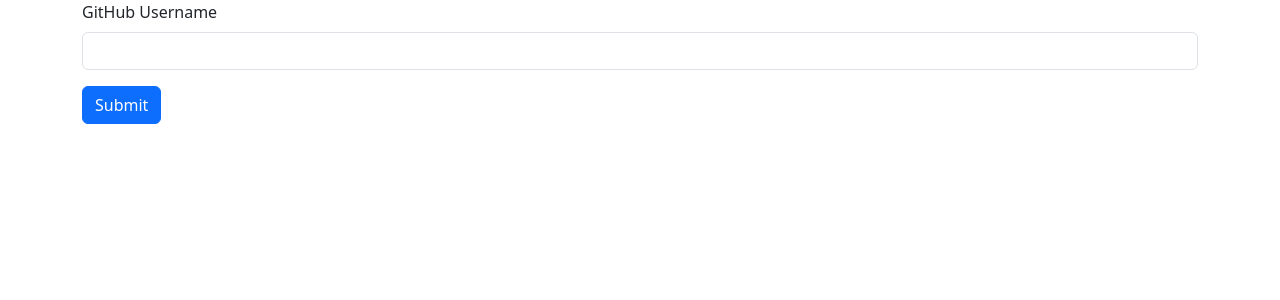
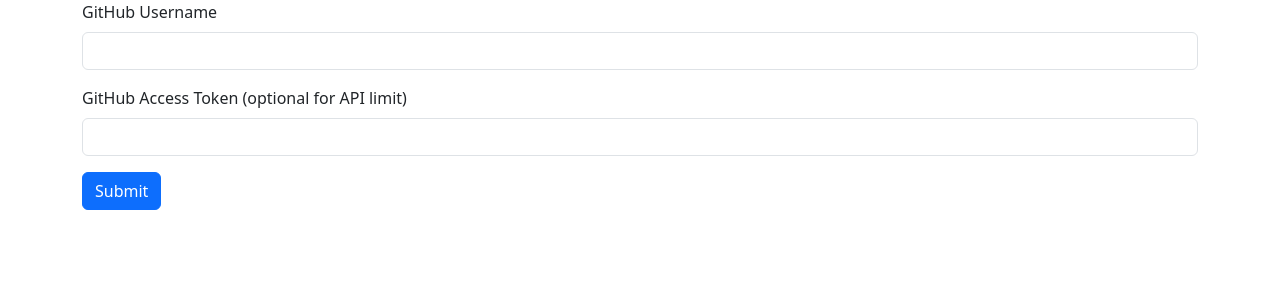
Before and after one commit to soheildeb/GitHubStalker, a Django app: page / in a window 1280 px wide. Shown: the part 72-372 px from the top of the page. Run offline with Django 5.2, Linux system fonts and the light colour scheme.

Commit message:
remove hard code access token adding field for optional access token fix bug when user doesn't exist

```diff
--- a/GitHubStalker/GitHubStalker/settings.py
+++ b/GitHubStalker/GitHubStalker/settings.py
@@ -24,8 +24,8 @@
 
 # SECURITY WARNING: don't run with debug turned on in production!
 DEBUG = True
+# ALLOWED_HOSTS = ['127.0.0.1', 'localhost']
 
-ALLOWED_HOSTS = []
 
 
 # Application definition
--- a/GitHubStalker/contribution_traker/templates/index.html
+++ b/GitHubStalker/contribution_traker/templates/index.html
@@ -14,16 +14,26 @@
         <label for="githubUsername" class="form-label">GitHub Username</label>
         <input type="text" class="form-control" id="githubUsername" required>
     </div>
+    <div class="mb-3">
+        <label for="githubUsername" class="form-label">GitHub Access Token (optional for API limit)</label>
+        <input type="text" class="form-control" id="githubAccessToken">
+    </div>
     <button type="submit" class="btn btn-primary">Submit</button>
 </form>
 <script>
     function redirectToContributions(event) {
-        event.preventDefault(); // جلوگیری از ارسال فرم
-        let inputValue = document.getElementById("githubUsername").value.trim();
-        if (inputValue) {
-            window.location.href = `./contributions/${inputValue}`;
+    event.preventDefault();
+    let userName = document.getElementById("githubUsername").value.trim();
+    let accessToken = document.getElementById("githubAccessToken").value.trim();
+    if (userName) {
+        if (accessToken) {
+            window.location.href = `./contributions/${userName}/${accessToken}`;
+        }
+        else {
+            window.location.href = `./contributions/${userName}`;
         }
     }
+}
 </script>
 {% endblock %}
 <title>GitHubStalker</title>
--- a/GitHubStalker/contribution_traker/urls.py
+++ b/GitHubStalker/contribution_traker/urls.py
@@ -4,4 +4,5 @@
 urlpatterns = [
     path("", index, name="index"),
     path("contributions/<username>/", get_contributions_data, name="get_contributions_data"),
+    path("contributions/<username>/<access_token>", get_contributions_data, name="get_contributions_data with access token"),
 ]
--- a/GitHubStalker/contribution_traker/views.py
+++ b/GitHubStalker/contribution_traker/views.py
@@ -7,10 +7,9 @@
     return render(request, "index.html")
 
 
-def get_contributions_data(request, username):
+def get_contributions_data(request, username, access_token = None):
     url = "https://api.github.com/graphql"
-    token = "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"
-    headers = {"Authorization": f"Bearer {token}"}
+    headers = {"Authorization": f"Bearer {access_token}"}
     body = f"""
     {{
       user(login: "{username}") {{
@@ -26,10 +25,10 @@
       }}
     }}
     """
-    response = requests.post(url, json={"query": body}, headers=headers)
-    calender = response.json()["data"]["user"]["contributionsCollection"]["contributionCalendar"]
-    calender["weeks"] = calender["weeks"][::-1]
-    if response.status_code==200:
+    response = requests.post(url, json={"query": body}, headers=headers if access_token else None)
+    if response.status_code == 200:
+        calender = response.json()["data"]["user"]["contributionsCollection"]["contributionCalendar"]
+        calender["weeks"] = calender["weeks"][::-1]
         return render(request, "trak_chart.html", calender)
     else:
-        return HttpResponse(f"status code: {response.status_code}\nreson:{response.reason}")
+        return HttpResponse(f"""status code: {response.status_code} reson: {response.reason} content: {response.content}""")
```
